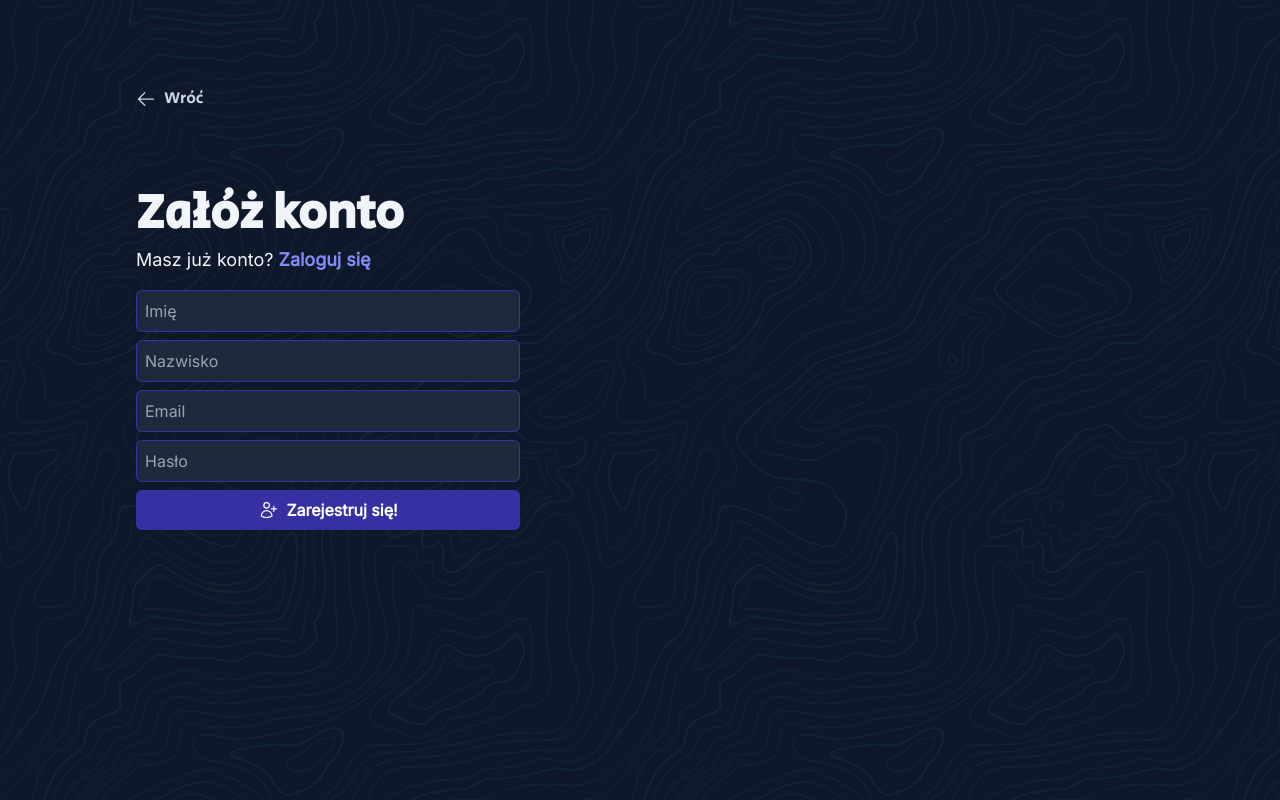
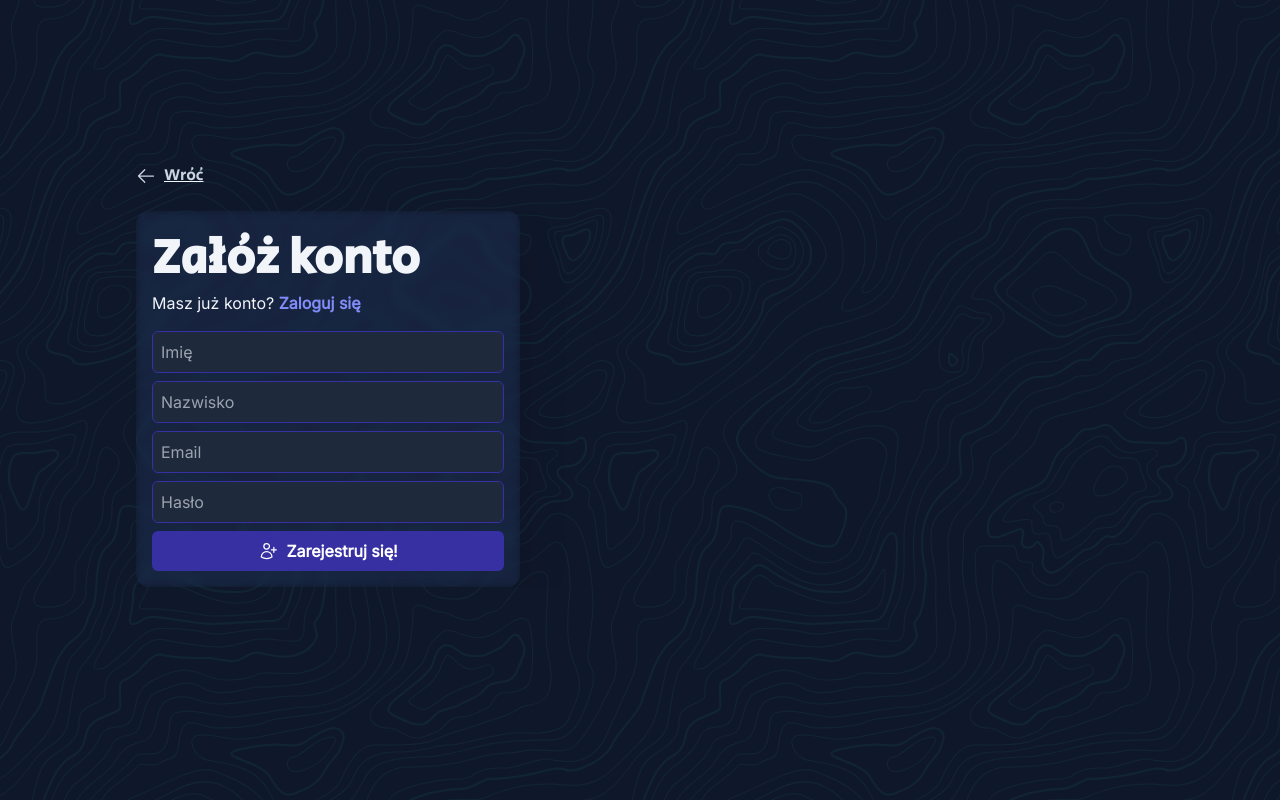
Before and after one commit to pcktm/agh-vpr, a React (Vite) app in the folder web/: page /signup in a window 1280 px wide. Built offline with nearby package versions, Linux system fonts and the light colour scheme.

Commit message:
feat: frosted sum ui

```diff
--- a/web/src/components/PhotoCaptureInput.tsx
+++ b/web/src/components/PhotoCaptureInput.tsx
@@ -18,7 +18,7 @@ export default function PhotoCaptureInput({onSelect, loading}: {onSelect: (file:
         <label
           htmlFor="dropzone-file"
           // eslint-disable-next-line max-len
-          className={`flex flex-col py-2 px-5 transition-all select-none backdrop-blur-xl border-2 ${loading ? 'border-indigo-800' : 'border-indigo-600 cursor-pointer hover:border-indigo-400'} bg-indigo-800 shadow-inner items-start justify-center w-full h-16 rounded-lg`}
+          className={`flex flex-col py-2 px-5 transition-all hover:shadow-xl shadow-lg duration-300 select-none backdrop-blur-sm border-2 ${loading ? 'border-indigo-800 animate-pulse backdrop-brightness-75' : 'border-indigo-600 cursor-pointer hover:border-indigo-400 backdrop-brightness-125 hover:backdrop-brightness-150'} items-start justify-center w-full h-16 rounded-lg`}
         >
           <div className="flex flex-row items-center gap-3">
             <CameraIcon className="w-8 h-8 text-indigo-200" />
--- a/web/src/views/Index.tsx
+++ b/web/src/views/Index.tsx
@@ -48,12 +48,12 @@ export default function IndexView() {
           <div className="flex flex-col mt-3 lg:mt-24 container mx-auto">
             <div className="m-1 overflow-hidden">
               <div className="flex flex-col lg:flex-row items-start lg:items-center gap-2 lg:gap-4">
-                <BuildingLibraryIcon className="w-14 h-14 text-slate-100" />
-                <h1 className="text-5xl md:text-6xl font-black font-secondary leading-snug text-slate-100">
+                <BuildingLibraryIcon className="md:w-14 md:h-14 h-9 w-9 text-slate-100" />
+                <h1 className="text-3xl md:text-5xl font-black font-secondary leading-snug text-slate-100">
                   Znajdź budynek
                 </h1>
               </div>
-              <h2 className="text-2xl md:text-3xl mt-3 font-bold text-slate-300">
+              <h2 className="text-lg md:text-2xl mt-0 md:mt-2 font-bold text-slate-300">
                 Nie wiesz gdzie jesteś? Zrób zdjęcie!
               </h2>
               <PhotoCaptureInput
--- a/web/src/views/Login.tsx
+++ b/web/src/views/Login.tsx
@@ -1,3 +1,4 @@
+/* eslint-disable max-len */
 import {ArrowLeftIcon, ArrowRightOnRectangleIcon} from '@heroicons/react/24/outline';
 import {Link} from 'react-router-dom';
 import {useForm} from 'react-hook-form';
@@ -5,7 +6,7 @@ import axios from 'axios';
 import styles from '../styles/hero.module.scss';
 
 export default function LoginView() {
-  const {register, handleSubmit} = useForm();
+  const {register, handleSubmit, formState: {errors}} = useForm();
 
   const onSubmit = (data: any) => {
     const params = new URLSearchParams(data);
@@ -19,49 +20,50 @@ export default function LoginView() {
   };
 
   return (
-    <div className={`min-h-screen pt-2 md:pt-20 ${styles.background}`}>
-      <div className="container mx-auto p-2">
-        <div className="flex mb-10 select-none ml-1 md:ml-0">
-          <Link to="/" className="flex flex-row items-center gap-2">
+    <div className={`min-h-screen flex flex-col justify-center ${styles.background}`}>
+      <div className="container h-full mx-auto p-2">
+        <div className="flex mb-6 select-none ml-1 md:ml-0">
+          <Link to="/" className="flex flex-row items-center gap-2 underline">
             <ArrowLeftIcon className="w-5 h-5 text-slate-300" />
             <h1 className="text-md font-secondary leading-snug text-slate-300">
               Wróć
             </h1>
           </Link>
         </div>
-        <div className="flex flex-col mt-20">
-          <h1 className="text-5xl font-bold font-secondary">Zaloguj się</h1>
-          <h2 className="text-lg font-regular mt-2">
+        <div className="flex overflow-hidden justify-center h-full flex-col mb-12">
+          <div className="rounded-xl backdrop-blur-sm backdrop-brightness-150 shadow-2xl md:max-w-sm px-4 pt-6 pb-4">
+            <h1 className="text-5xl font-bold font-secondary">Logowanie</h1>
+            <h2 className="text-md font-regular mt-2">
               Nie masz konta?
               {' '}
               <Link to="/signup" className="text-indigo-400 font-semibold">Zarejestruj się!</Link>
             </h2>
-          <form className="flex flex-col gap-2 mt-4 max-w-sm" onSubmit={handleSubmit(onSubmit)}>
+            <form className="flex flex-col gap-2 mt-4 md:max-w-sm" onSubmit={handleSubmit(onSubmit)}>
               <input
                 type="text"
                 placeholder="Email"
-              className="p-2 rounded-md bg-slate-800 border border-indigo-800 focus:outline-none focus:border-indigo-500"
-              required
-              pattern="[a-z0-9._%+-]+@[a-z0-9.-]+\.[a-z]{2,4}$"
-              {...register('username')}
+                className={`p-2 rounded-md bg-slate-800 border border-indigo-800 focus:outline-none focus:border-indigo-500 ${errors.email ? 'border-red-800 focus:border-red-500' : ''}`}
+                {...register('username', {pattern: /^\S+@\S+$/i, required: true})}
+                aria-invalid={errors.username ? 'true' : 'false'}
               />
               <input
                 type="password"
                 placeholder="Hasło"
-              className="p-2 rounded-md bg-slate-800 border border-indigo-800 focus:outline-none focus:border-indigo-500"
-              required
-              {...register('password')}
+                className={`p-2 rounded-md bg-slate-800 border border-indigo-800 focus:outline-none focus:border-indigo-500 ${errors.password ? 'border-red-800 focus:border-red-500' : ''}`}
+                {...register('password', {required: true})}
+                aria-invalid={errors.password ? 'true' : 'false'}
               />
               <button
                 type="submit"
                 className="p-2 rounded-md bg-indigo-800 text-white font-semibold flex flex-row justify-center items-center gap-2"
               >
                 <ArrowRightOnRectangleIcon className="w-5 h-5" />
-              Zaloguj się
+                Zarejestruj się!
               </button>
             </form>
           </div>
         </div>
       </div>
+    </div>
   );
 }
--- a/web/src/views/Signup.tsx
+++ b/web/src/views/Signup.tsx
@@ -19,24 +19,25 @@ export default function SignupView() {
   };
 
   return (
-    <div className={`min-h-screen pt-2 md:pt-20 ${styles.background}`}>
-      <div className="container mx-auto p-2">
-        <div className="flex mb-10 select-none ml-1 md:ml-0">
-          <Link to="/" className="flex flex-row items-center gap-2">
+    <div className={`min-h-screen flex flex-col justify-center ${styles.background}`}>
+      <div className="container h-full mx-auto p-2">
+        <div className="flex mb-6 select-none ml-1 md:ml-0">
+          <Link to="/" className="flex flex-row items-center gap-2 underline">
             <ArrowLeftIcon className="w-5 h-5 text-slate-300" />
             <h1 className="text-md font-secondary leading-snug text-slate-300">
               Wróć
             </h1>
           </Link>
         </div>
-        <div className="flex flex-col mt-20">
+        <div className="flex overflow-hidden justify-center h-full flex-col mb-12">
+          <div className="rounded-xl backdrop-blur-sm backdrop-brightness-150 shadow-2xl md:max-w-sm px-4 pt-6 pb-4">
             <h1 className="text-5xl font-bold font-secondary">Załóż konto</h1>
-          <h2 className="text-lg font-regular mt-2">
+            <h2 className="text-md font-regular mt-2">
               Masz już konto?
               {' '}
               <Link to="/login" className="text-indigo-400 font-semibold">Zaloguj się</Link>
             </h2>
-          <form className="flex flex-col gap-2 mt-4 max-w-sm" onSubmit={handleSubmit(onSubmit)}>
+            <form className="flex flex-col gap-2 mt-4 md:max-w-sm" onSubmit={handleSubmit(onSubmit)}>
               <input
                 type="text"
                 placeholder="Imię"
@@ -83,5 +84,6 @@ export default function SignupView() {
           </div>
         </div>
       </div>
+    </div>
   );
 }
```
Lines whose indentation alone changed are shown as unchanged.
